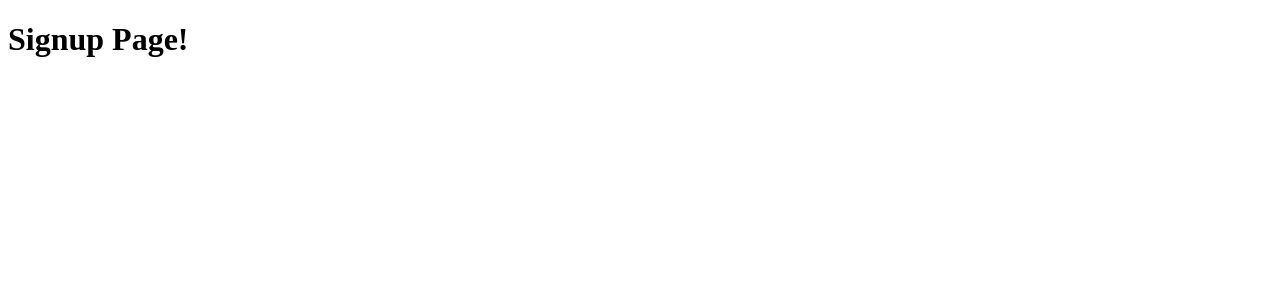
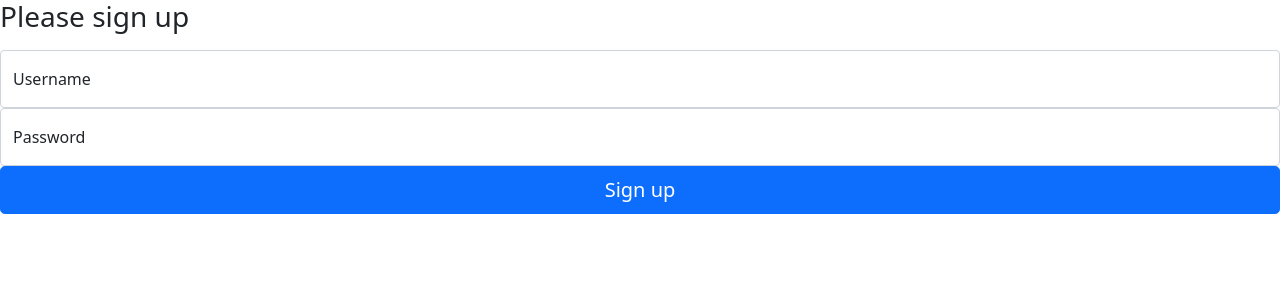
Before and after one commit to kdntiaoao/django-sns, a Django app: page /signup/ in a window 1280 px wide. Shown: the top 300 px of the page. Run offline with Django 4.2, Linux system fonts and the light colour scheme.

Commit message:
edit signup.html

```diff
--- a/templates/base.html
+++ b/templates/base.html
@@ -13,7 +13,7 @@
             crossorigin="anonymous"
         />
 
-        <title>{% block page_header %} {% endblock page_header %}</title>
+        <title>{% block page_title %} {% endblock page_title %}</title>
     </head>
     <body>
         {% block content %} {% endblock content %}
--- a/templates/signup.html
+++ b/templates/signup.html
@@ -1,12 +1,22 @@
-<!DOCTYPE html>
-<html lang="en">
-<head>
-    <meta charset="UTF-8">
-    <meta http-equiv="X-UA-Compatible" content="IE=edge">
-    <meta name="viewport" content="width=device-width, initial-scale=1.0">
-    <title>サインアップ | Django SNS</title>
-</head>
-<body>
-    <h1>Signup Page!</h1>
-</body>
-</html>
+{% extends 'base.html' %}
+
+{% block page_title %}サインアップ | Django SNS{% endblock page_title %}
+
+{% block content %}
+<main class="form-signin">
+    <form>
+        <h1 class="h3 mb-3 fw-normal">Please sign up</h1>
+
+        <div class="form-floating">
+            <input type="text" class="form-control" id="floatingInput" name="username" placeholder="name@example.com" required />
+            <label for="floatingInput">Username</label>
+        </div>
+        <div class="form-floating">
+            <input type="password" class="form-control" id="floatingPassword" name="password" placeholder="Password" required />
+            <label for="floatingPassword">Password</label>
+        </div>
+
+        <button class="w-100 btn btn-lg btn-primary" type="submit">Sign up</button>
+    </form>
+</main>
+{% endblock content %}
```
